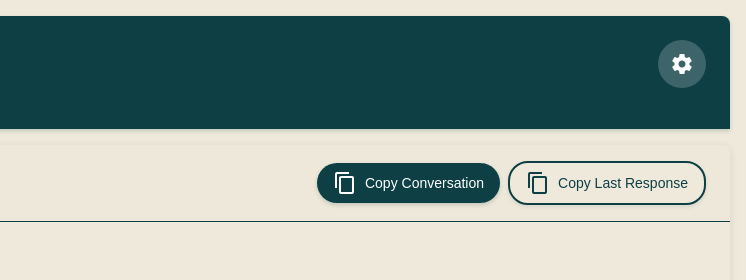
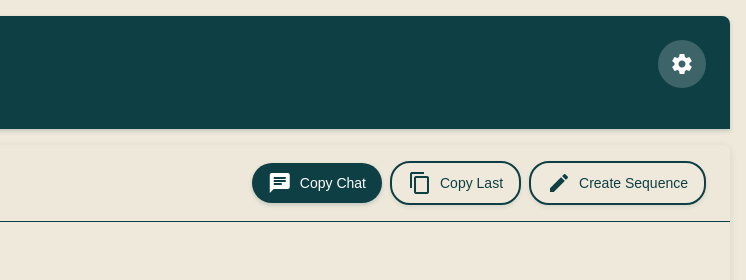
Before and after one commit to MathisonProjects/ams-agentic-company, a website: page public/index.html in a window 1280 px wide. Shown: the top 280 px of the page, 534-1280 px from the left. Drawn offline with Linux system fonts and the light colour scheme.

Commit message:
ui additions

```diff
--- a/public/app.js
+++ b/public/app.js
@@ -701,6 +701,15 @@ function copyLastResponse() {
     });
 }
 
+function createSequence() {
+    console.log('Create Sequence button clicked!');
+    console.log('Current conversation history:', conversationHistory);
+    console.log('Current mode:', currentMode);
+
+    // TODO: Implement sequence creation functionality
+    updateStatus('connected', 'Create Sequence clicked - check console for details');
+}
+
 function searchModes(query) {
     const searchQuery = query.toLowerCase().trim();
 
--- a/public/index.html
+++ b/public/index.html
@@ -63,12 +63,16 @@
                         <h3>Conversation History</h3>
                         <div class="conversation-actions">
                             <button class="copy-conversation-button" onclick="copyConversation()" title="Copy entire conversation">
-                                <span class="material-icons">content_copy</span>
-                                Copy Conversation
+                                <span class="material-icons">chat</span>
+                                Copy Chat
                             </button>
                             <button class="copy-last-response-button" onclick="copyLastResponse()" title="Copy last AI response">
                                 <span class="material-icons">content_copy</span>
-                                Copy Last Response
+                                Copy Last
+                            </button>
+                            <button class="create-sequence-button" onclick="createSequence()" title="Create sequence from conversation">
+                                <span class="material-icons">edit</span>
+                                Create Sequence
                             </button>
                         </div>
                     </div>
--- a/public/styles.css
+++ b/public/styles.css
@@ -389,6 +389,34 @@ body {
 }
 
 .copy-last-response-button:active {
+    transform: translateY(0);
+    box-shadow: 0 2px 4px rgba(13, 63, 68, 0.2);
+}
+
+.create-sequence-button {
+    display: flex;
+    align-items: center;
+    gap: 8px;
+    padding: 8px 16px;
+    background: #EFE9DB;
+    color: #0D3F44;
+    border: 2px solid #0D3F44;
+    border-radius: 20px;
+    font-size: 0.875rem;
+    font-weight: 500;
+    cursor: pointer;
+    transition: all 0.2s ease;
+    box-shadow: 0 2px 4px rgba(13, 63, 68, 0.1);
+}
+
+.create-sequence-button:hover {
+    background: #0D3F44;
+    color: white;
+    box-shadow: 0 4px 8px rgba(13, 63, 68, 0.3);
+    transform: translateY(-1px);
+}
+
+.create-sequence-button:active {
     transform: translateY(0);
     box-shadow: 0 2px 4px rgba(13, 63, 68, 0.2);
 }
```
